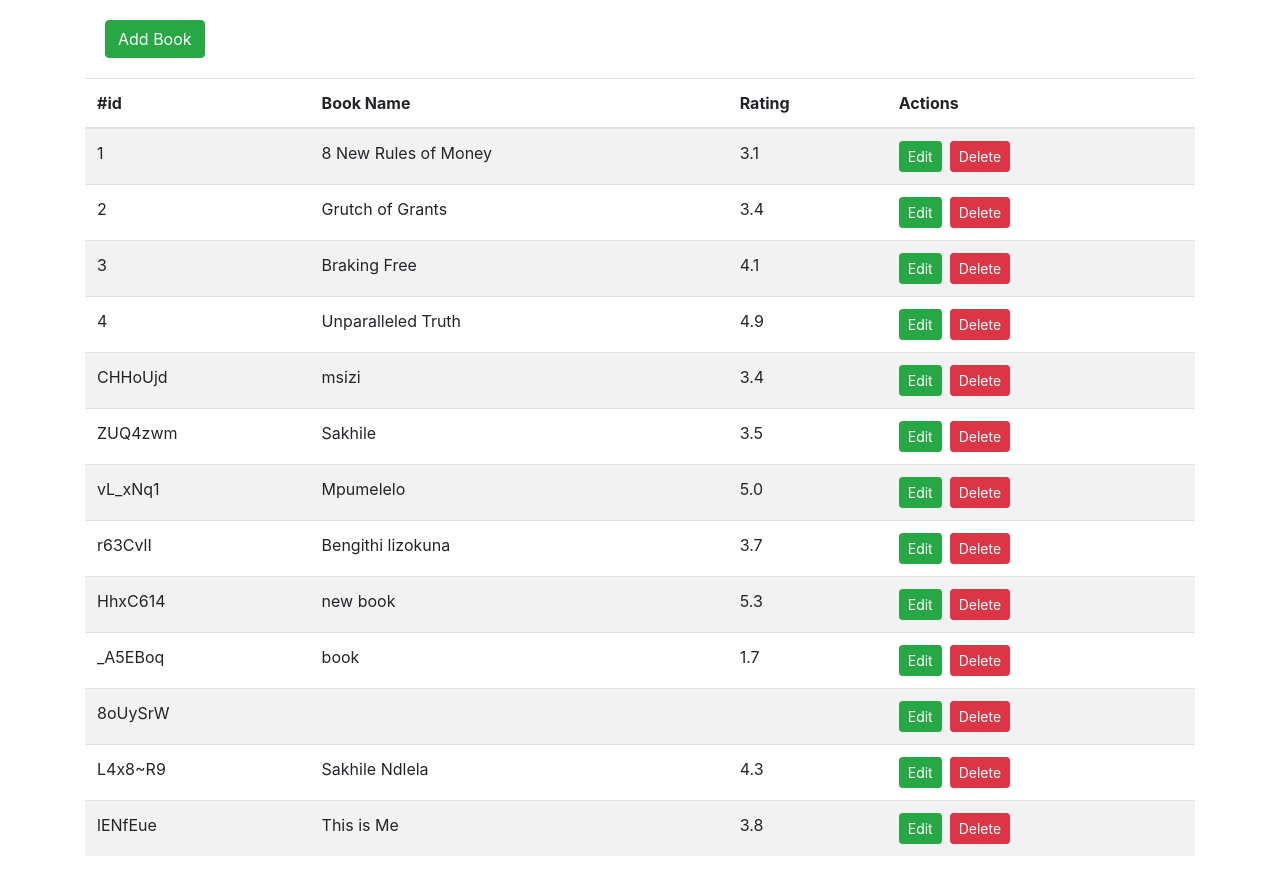
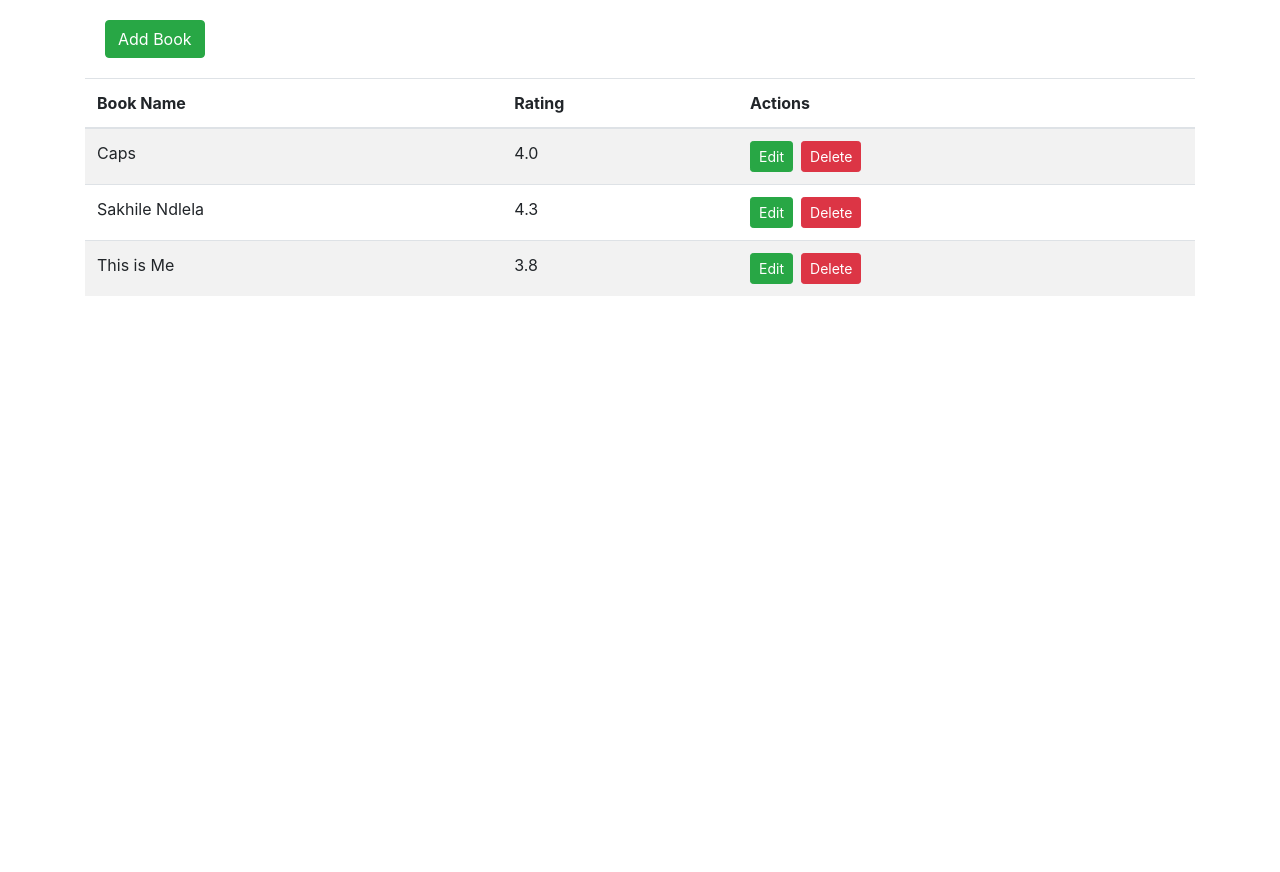
Before and after one commit to msizi67494/crud-app, a React (Create React App) app: page / in a window 1280 px wide. After the commit the page ends 800 px from the top, so only its background shows below. Built offline with nearby package versions, Linux system fonts and the light colour scheme; data requests are answered from the project's data file.

Commit message:
adding delete book function

```diff
--- a/src/App.js
+++ b/src/App.js
@@ -21,31 +21,59 @@ class App extends Component {
     let books = await axios.get(`http://localhost:3004/books`)
     this.setState({books: books.data})
   }
-
-  updateBook = (id, name, rating) => {
+  // editing book method
+  editBook = (id, name, rating) => {
    this.setState({
      editBookData: {id, name, rating}, editModal: !this.state.editModal
    })
   }
+
+  // update book method
+  updateBook = () => {
+    this.getData()
+    let { id, name, rating } = this.state.editBookData
+    axios.put(`http://localhost:3004/books/${id}`, { name, rating }).then(
+      this.setState({
+        editModal: !this.state.editModal
+      })
+    )
+    this.getData()
+  }
+
+  // deleting data from server
+  deleteBook(id){
+console.log(id)
+    axios.delete(`http://localhost:3004/books/${id}`).then(response => console.log(`deleted`))
+    this.getData()
+  }
+
+  // where the magic starts
   render() {
 
     // destructuring books from the state
     const { books, editModal} = this.state
 
     // display books from Api
+    let displayBooks = books.map((book) => (
 
+      <tr key={book.id}>
+        <td>{book.name}</td>
+        <td>{book.rating}</td>
+        <td>
+          <Button className="mr-2" size="sm" color="success" onClick={() => this.editBook(book.id, book.name, book.rating )}>Edit</Button>
+          <Button className="mr-2" size="sm" color="danger" onClick={() => this.deleteBook(book.id)}>Delete</Button>
+        </td>
+      </tr>
+  ))
     return (
       <div className="App container">
       {/* modal starts here */}
       <Modalq books={this.state.books}/>
 
-
-
         <Table striped>
         {/* start of table head */}
             <thead>
               <tr>
-              <th>#id</th>
               <th>Book Name</th>
               <th>Rating</th>
               <th>Actions</th>
@@ -54,38 +82,39 @@ class App extends Component {
 
             {/* start of table body */}
           <tbody>
-             {books.map((book) => (
-
-              <tr key={book.id}>
-                <td>{book.id}</td>
-                <td>{book.name}</td>
-                <td>{book.rating}</td>
-                <td>
-                  <Button className="mr-2" size="sm" color="success" onClick={() => this.updateBook(book.id, book.name, book.rating )}>Edit</Button>
-                  <Button className="mr-2" size="sm" color="danger">Delete</Button>
-                </td>
-              </tr>
-          ))}
+             {displayBooks}
           </tbody>
         </Table>
-        <Modal isOpen={editModal} toggle={this.updateBook}>
-              <ModalHeader toggle={this.updateBook}>Edit Book</ModalHeader>
+        <Modal isOpen={editModal} toggle={this.editBook}>
+              <ModalHeader toggle={this.editBook}>Edit Book</ModalHeader>
               <ModalBody>
                   <FormGroup onSubmit={(e) => e.preventDefault()}>
                       <Input
                           placeholder="book name.."
                           className="mb-2"
+                          onChange={(e) => {
+                            const {editBookData} = this.state
+                            editBookData.name = e.target.value
+                            this.setState({editBookData})
+                        }
+                    }
                           value={this.state.editBookData.name}
                       />
                       <Input
                           placeholder="rating.."
+                          onChange={(e) => {
+                            const {editBookData} = this.state
+                            editBookData.rating = e.target.value
+                            this.setState({editBookData})
+                        }
+                    }
                           value={this.state.editBookData.rating}
                       />
                   </FormGroup>
               </ModalBody>
               <ModalFooter>
-                  <Button color="primary" onClick={() => this.updateBook()}>Update Book</Button>
-                  <Button color="secondary" onClick={this.updateBook}>Cancel</Button>
+                  <Button color="primary" onClick={this.updateBook}>Update Book</Button>
+                  <Button color="secondary" onClick={this.editBook}>Cancel</Button>
               </ModalFooter>
             </Modal>
       </div>
--- a/store.json
+++ b/store.json
@@ -1,58 +1,8 @@
 {
   "books": [
     {
-      "id": "1",
-      "name": "8 New Rules of Money",
-      "rating": "3.1"
-    },
-    {
-      "id": "2",
-      "name": "Grutch of Grants",
-      "rating": "3.4"
-    },
-    {
-      "id": "3",
-      "name": "Braking Free",
-      "rating": "4.1"
-    },
-    {
-      "id": "4",
-      "name": "Unparalleled Truth",
-      "rating": "4.9"
-    },
-    {
-      "name": "msizi",
-      "rating": "3.4",
-      "id": "CHHoUjd"
-    },
-    {
-      "name": "Sakhile",
-      "rating": "3.5",
-      "id": "ZUQ4zwm"
-    },
-    {
-      "name": "Mpumelelo",
-      "rating": "5.0",
-      "id": "vL_xNq1"
-    },
-    {
-      "name": "Bengithi lizokuna",
-      "rating": "3.7",
-      "id": "r63CvlI"
-    },
-    {
-      "name": "new book",
-      "rating": "5.3",
-      "id": "HhxC614"
-    },
-    {
-      "name": "book",
-      "rating": "1.7",
-      "id": "_A5EBoq"
-    },
-    {
-      "name": "",
-      "rating": "",
+      "name": "Caps",
+      "rating": "4.0",
       "id": "8oUySrW"
     },
     {
```
